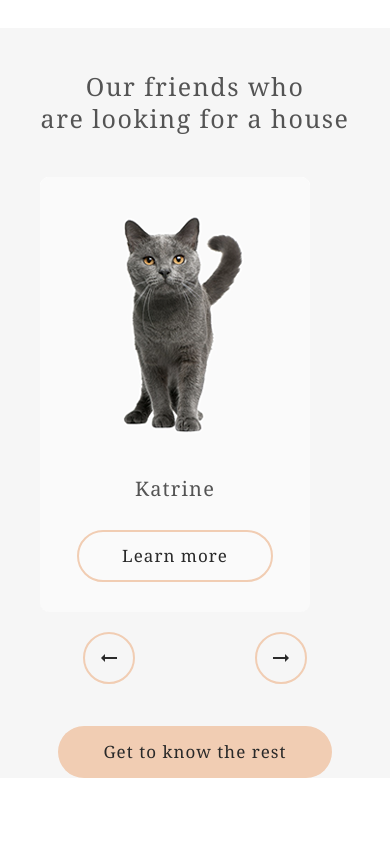
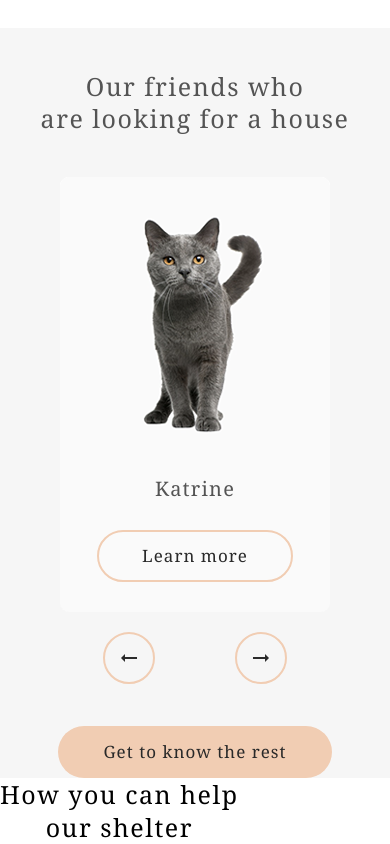
Before and after one commit to human-cylon/portfolio, a website: page Shelter/main/index.html in a window 390 px wide. Shown: the part 1852-2696 px from the top of the page. Before the commit the page ends 2630 px from the top, so only its background shows below. Drawn offline with Linux system fonts and the light colour scheme.

Commit message:
fix: center looking-for card for mobile

```diff
--- /dev/null
+++ b/Shelter/main/_help-schelter.scss
@@ -0,0 +1,8 @@
+.help-shelter {
+  align-items: center;
+
+  &__heading {
+    // margin: 42px 50px;
+    text-align: center;
+  }
+}
--- a/Shelter/main/_looking.scss
+++ b/Shelter/main/_looking.scss
@@ -44,7 +44,9 @@
     &:nth-of-type(n + 3) {
       display: none;
     }
+  }
 
+  @include breakpoint-up(medium) {
     &:not(:nth-of-type(2)) {
       margin-right: 40px;
     }
--- a/Shelter/main/index.html
+++ b/Shelter/main/index.html
@@ -86,7 +86,10 @@
       <button type="button" class="btn looking__btn">Get to know the rest</button>
     </section>
 
-    <section class="help-shelter"></section>
+    <section class="help-shelter flex">
+      <h3 class="heading help-shelter__heading">How you can help <br>
+        our shelter</h3>
+    </section>
 
     <section class="make-donation"></section>
 
--- a/Shelter/main/style.scss
+++ b/Shelter/main/style.scss
@@ -5,3 +5,4 @@
 @import "splash";
 @import "about";
 @import "looking";
+@import "help-schelter";
```
Also changed, not shown: Shelter/main/style.css, 1 other file.
